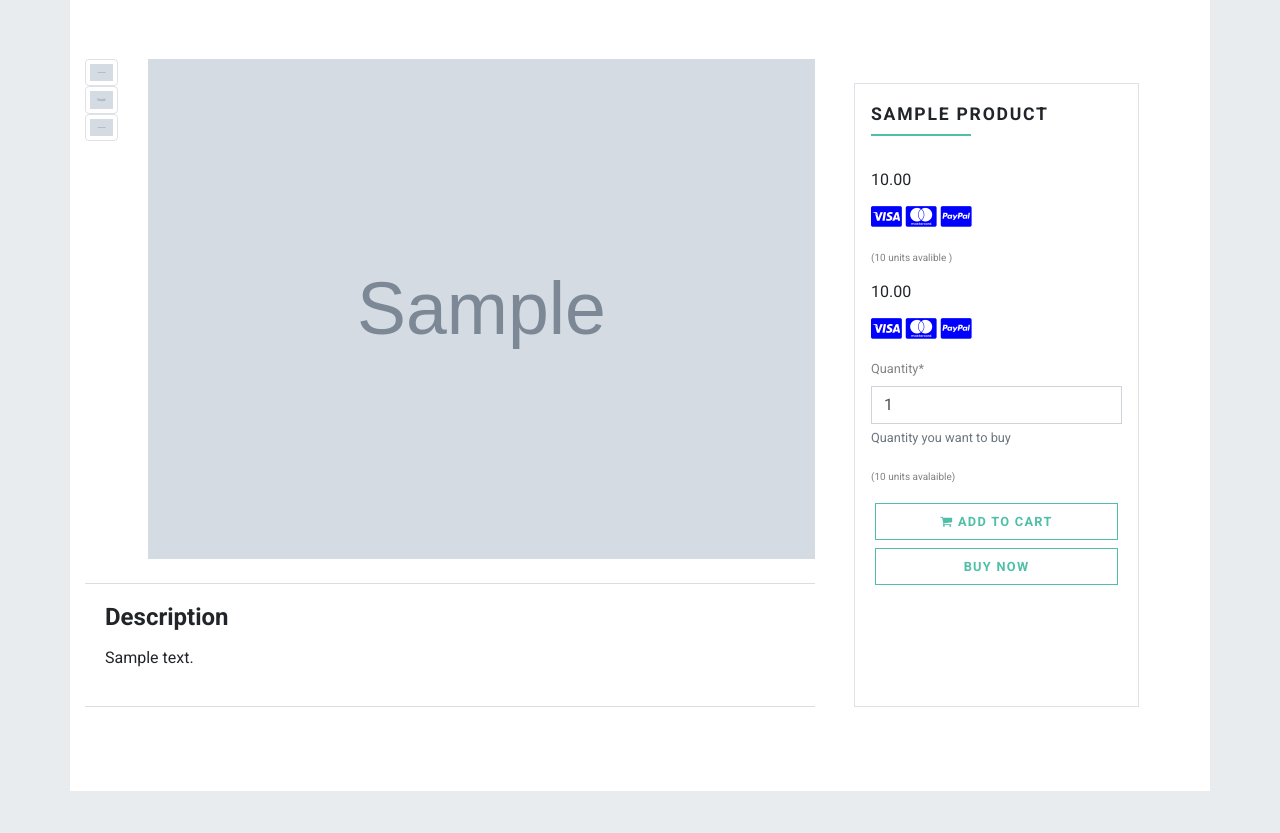
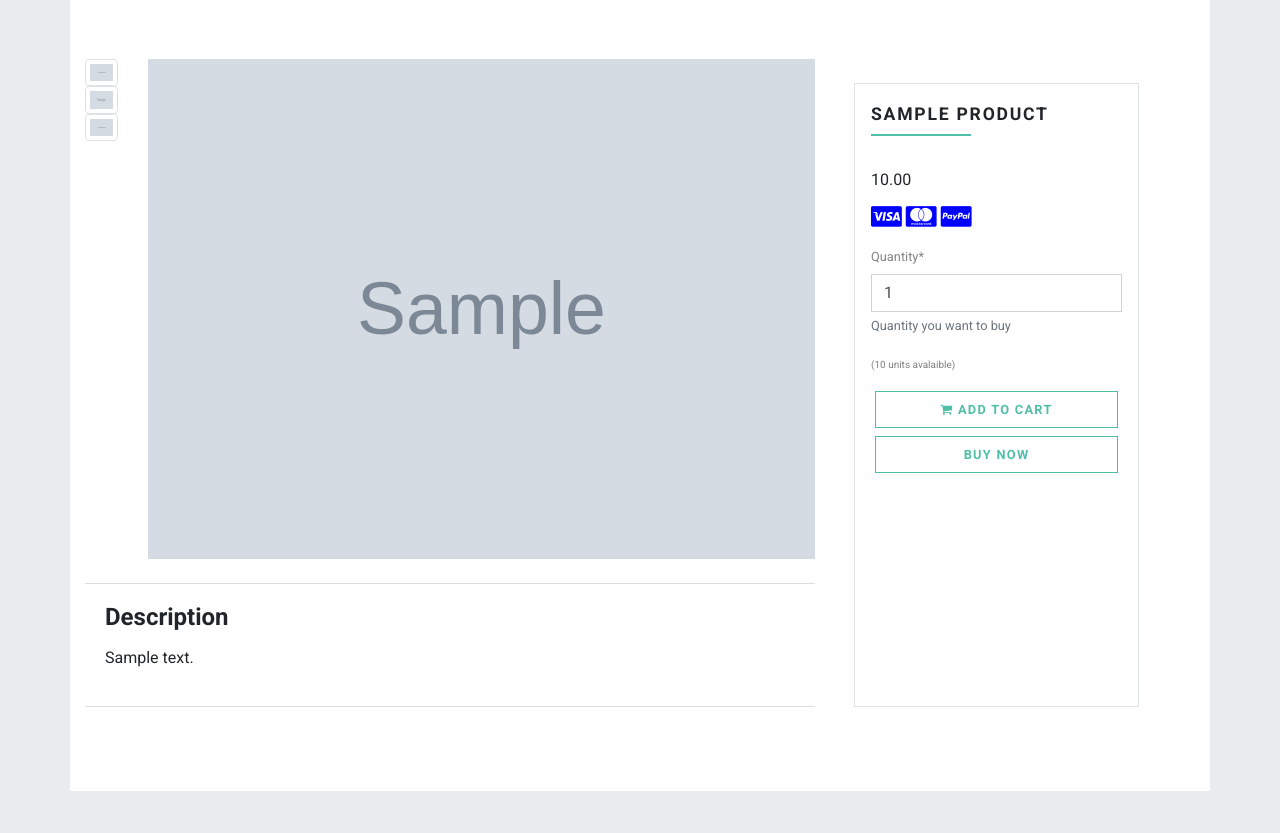
Before and after one commit to danilonunezgil/Restaurante-La-Casa, a Django app: a page that uses shop/templates/product_detail.html in a window 1280 px wide. Shown: the part 153-986 px from the top of the page. Run offline with Django 3.2, Linux system fonts and the light colour scheme; tables that the repository leaves empty hold one stand-in row (values such as "Sample post"); grey boxes marked "Sample" are stand-in pictures; some libraries are stand-ins or nearby versions.

Commit message:
fixed views index and product detail

```diff
--- a/main/templates/indexx.html
+++ b/main/templates/indexx.html
@@ -74,7 +74,7 @@ Ecommerce
 <section class="bar bg-gray">
   <div class="container">
     <div class="heading text-center">
-      <h2>PRODUCTOS</h2>
+      <h2>PRODUCTS</h2>
     </div>
 
     <div class="container">
@@ -90,7 +90,7 @@ Ecommerce
           <a href="{{ product.get_absolute_url }}">
             <h3>{{ product.title }}</h3>
           </a>
-          <p class="mb-0">Precio : ${{ product.price }}</p>
+          <p class="mb-0">Price: {{ product.price }}</p>
         </div>
         {% endfor %}
       </div>
--- a/shop/templates/product_detail.html
+++ b/shop/templates/product_detail.html
@@ -40,22 +40,9 @@ Product detail
                 <!-- MENUS -->
                 <form method="post">
                     {% csrf_token %}
-
                     <div class="panel panel-default sidebar-menu">
                         <div class="panel-heading p-2">
                             <h3 class="h4 panel-title">{{ product.title }}</h3>
-                    </div>
-                    <div class="panel-body">
-                        <div class="price m-1 p-1">
-                            <span> {{ product.price }} </span>
-                        </div>
-                        <div class="pay-method m-1 p-1">
-                            <i class="fa fa-cc-visa" style="color:blue; font-size: 24px;"></i>
-                            <i class="fa fa-cc-mastercard" style="color:blue; font-size: 24px;"></i>
-                            <i class="fa fa-cc-paypal" style="color:blue; font-size: 24px;"></i>
-                        </div>
-                        <div class="stock m-1 p-1">
-                            <span style="font-size: 10px; color: grey;">({{product.stock}} units avalible )</span>
                         </div>
                         <div class="panel-body">
                             <div class="price m-1 p-1">
```
